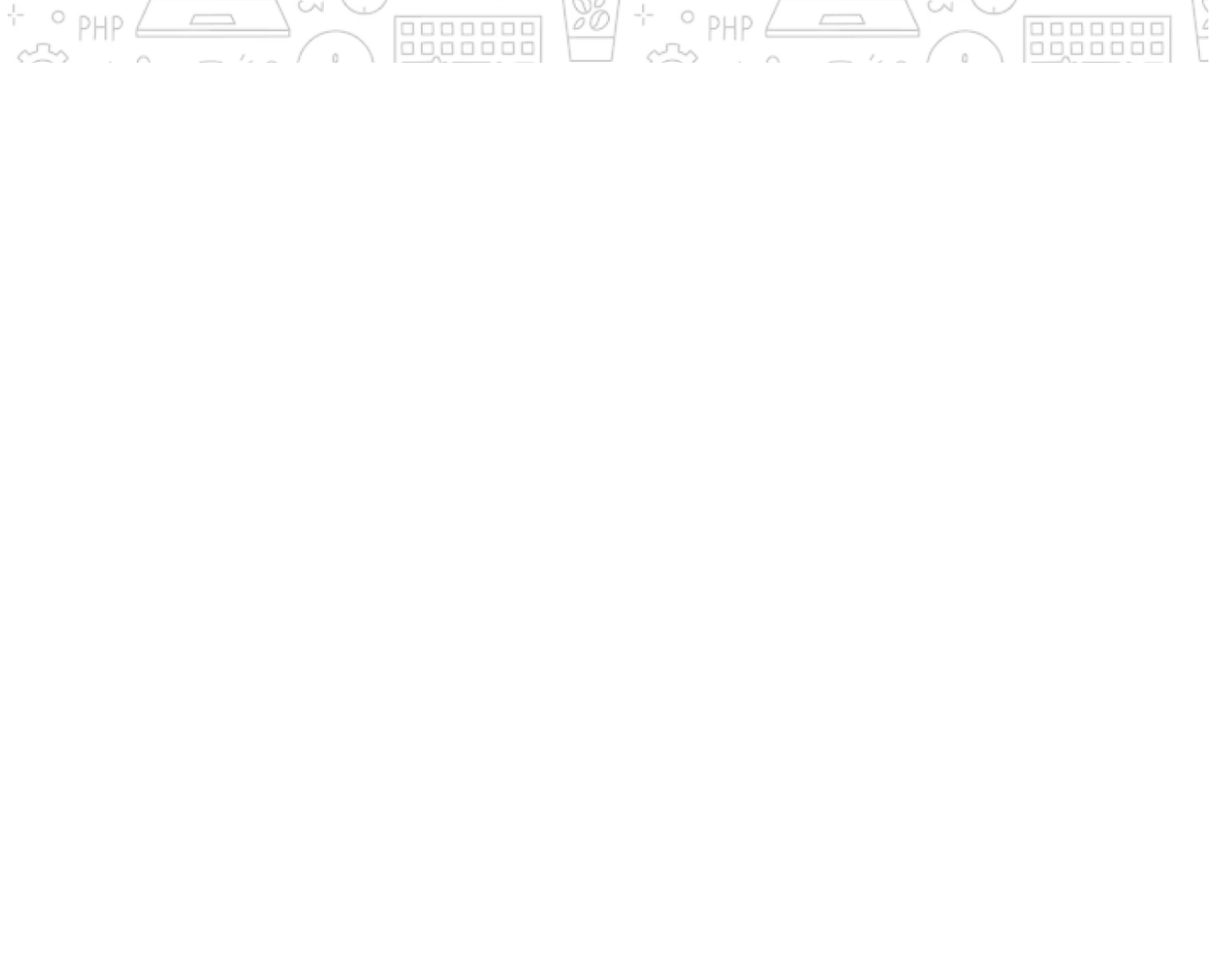
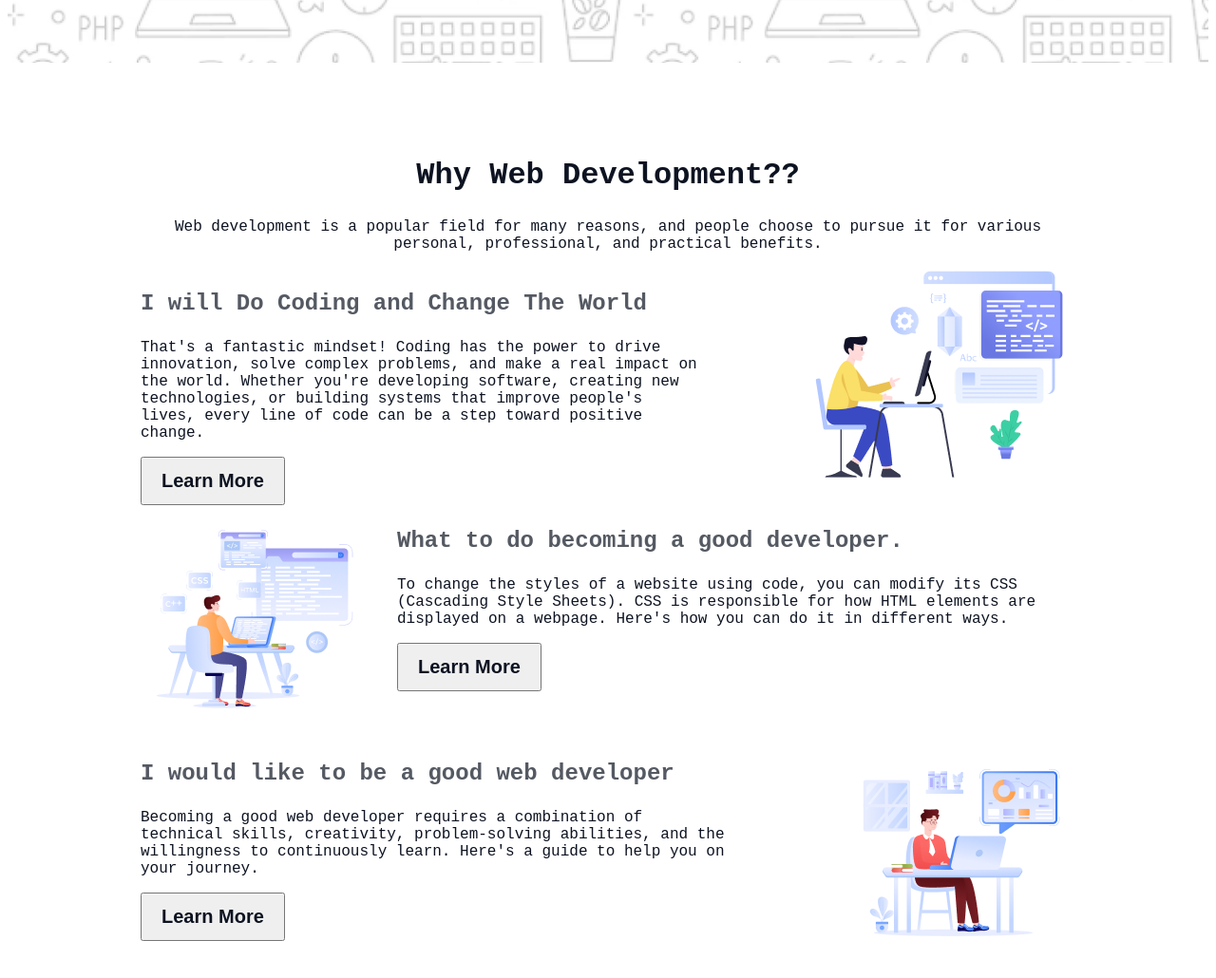
Before and after one commit to Elias537/my-first-assignment, a plain HTML site: page index.html in a window 1280 px wide. Shown: the part 570-1600 px from the top of the page at 95% size. Before the commit the page ends 800 px from the top, so only its background shows below. Drawn offline with Linux system fonts and the light colour scheme; a web font is replaced by a local one.

Commit message:
added why web devs sec

```diff
--- a/index.html
+++ b/index.html
@@ -27,6 +27,74 @@
             </div>
         </div>
     </header>
+    <main>
+        <section class="why-web-dev">
+            <div class="container">
+                <div class="w-w-dcontent">
+                    <h1 class="txt-grp-thtwo">Why Web Development??</h1>
+                    <p class="text-group-sixteen">Web development is a popular field for many reasons, and people choose
+                        to pursue it for various personal, professional, and practical benefits.</p>
+                </div>
+                <div class="semi-container">
+                    <div class="msg1">
+
+                        <div>
+                            <h3 class="txt-grp-tfour">I will Do Coding and Change The World</h3>
+                            <p class="text-group-sixteen">
+                                That's a fantastic mindset! Coding has the power to drive innovation, solve complex
+                                problems, and make a real impact on the world. Whether you're developing software,
+                                creating new technologies, or building systems that improve people's lives, every line
+                                of code can be a step toward positive change.</p>
+
+                            <label class="btn-cls" for="">
+                                <button class="txt-grp-twnty"><a href="">Learn More</a></button>
+                            </label>
+                        </div>
+                        <div>
+                            <img src="assets/Layer_1.png" alt="">
+                        </div>
+
+                    </div>
+                    <div class="msg2">
+                        <div>
+                            <img src="assets/Group 4.png" alt="">
+                        </div>
+                        <div>
+                            <h3 class="txt-grp-tfour">What to do becoming a good developer.</h3>
+                            <p class="text-group-sixteen">To change the styles of a website using code, you can modify
+                                its CSS (Cascading Style Sheets). CSS is responsible for how HTML elements are displayed
+                                on a webpage. Here's how you can do it in different ways.</p>
+
+                            <label class="btn-cls" for="">
+                                <button class="txt-grp-twnty"><a href="">Learn More</a></button>
+                            </label>
+                        </div>
+
+
+
+                    </div>
+                    <div class="msg3">
+
+                        <div>
+                            <h3 class="txt-grp-tfour">I would like to be a good web developer</h3>
+                            <p class="text-group-sixteen">Becoming a good web developer requires a combination of
+                                technical skills, creativity, problem-solving abilities, and the willingness to
+                                continuously learn. Here's a guide to help you on your journey.</p>
+
+                            <label class="btn-cls" for="">
+                                <button class="txt-grp-twnty"><a href="">Learn More</a></button>
+                            </label>
+                        </div>
+                        <div>
+                            <img src="assets/Group 3.png" alt="">
+                        </div>
+                    </div>
+                </div>
+        </section>
+</main>
+<footer>
+
+</footer>
 
 </body>
 </html>
--- a/styles/styles.css
+++ b/styles/styles.css
@@ -87,3 +87,48 @@ header button a {
 header button {
     border: none;
 }
+
+/* why web devs styls */
+.why-web-dev {
+    /* width: 1140px;
+    height: 1390px; */
+    margin-top: 100px;
+}
+
+.container {
+    max-width: 1140px;
+    margin: 0 140px 0 140px;
+}
+
+.w-w-dcontent {
+    text-align: center;
+}
+
+.msg1 {
+    display: flex;
+    gap: 120px;
+    justify-content: space-between;
+
+}
+
+.msg2 {
+    display: flex;
+    gap: 30px;
+    justify-content: space-between;
+
+}
+
+.msg3 {
+    display: flex;
+    gap: 120px;
+    justify-content: space-between;
+}
+
+button {
+    padding: 12px 20px 12px 20px;
+}
+
+button a {
+    text-decoration: none;
+    color: #0D1321;
+}
```
